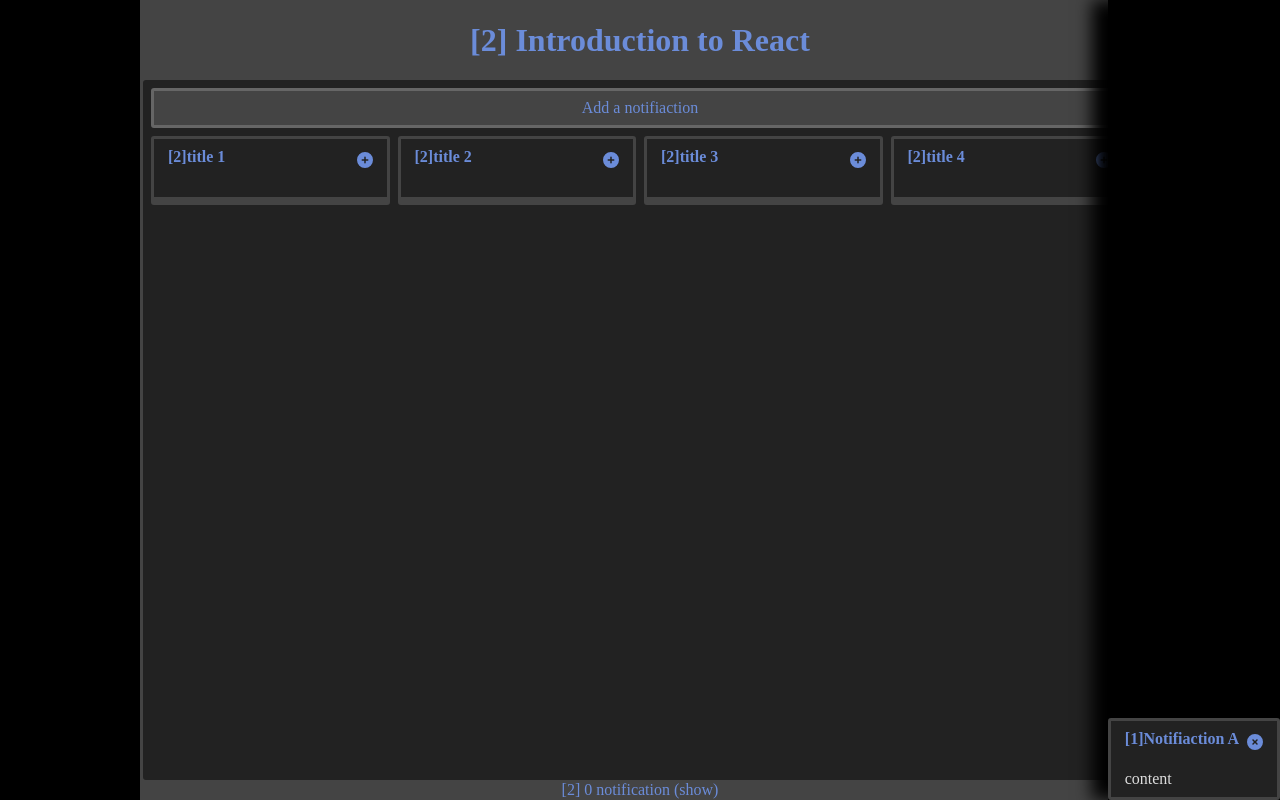
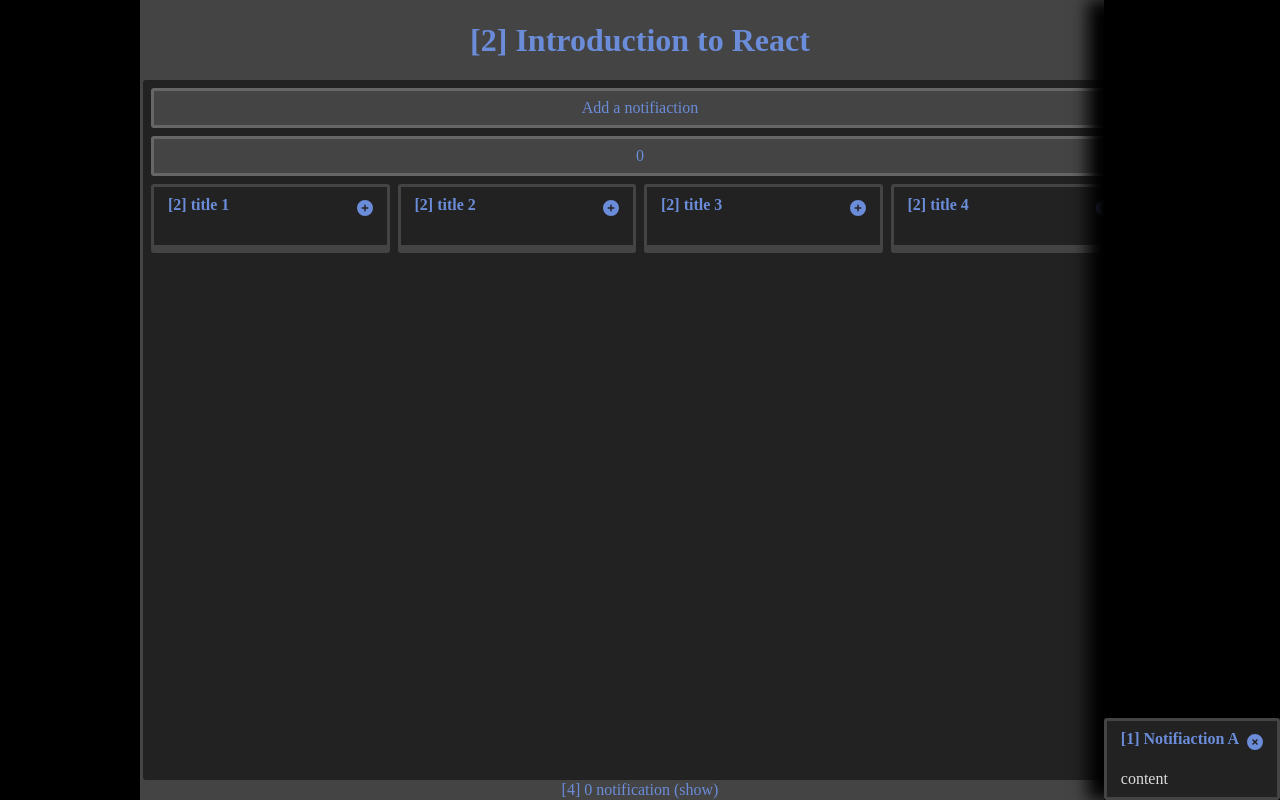
Before and after one commit to EliePouget/react-renders, a React (Vite) app: page / in a window 1280 px wide. Both pictures are taken after a click on the button "Add a notifiaction". Built offline with nearby package versions, Linux system fonts and the light colour scheme.

Commit message:
TP2 deux dernière partie en cours problème de render qui ne se sauvegarde pas

```diff
--- a/src/App.jsx
+++ b/src/App.jsx
@@ -1,13 +1,14 @@
-import React from 'react';
+import React, { useState } from 'react';
 import Cards from './components/Cards';
 import cardsData from './constants/cardsData';
 import useNotificationData from './hooks/useNotificationData';
-import NotificationCenter from './components/NotificationCenter.jsx';
-import useRendersNumber from './hooks/useRendersnumber.jsx';
+import NotificationCenter from './components/NotificationCenter';
+import useRendersNumber from './hooks/useRendersnumber';
+import useCompteur from './hooks/useCompteur';
 
 function App() {
   const notif = useNotificationData();
-    const showable = useNotificationData();
+  const count = useCompteur();
   return (
     <div className="app">
       <header className="app__header header">
@@ -20,6 +21,7 @@
       </header>
       <main className="app__main">
         <button className="btn" type="button" onClick={notif.addNotification}> Add a notifiaction</button>
+        <button className="btn" type="button" onClick={count.incrementCompteur}>{count.compteur}</button>
         <Cards className="cards" cardsData={cardsData} />
       </main>
       <footer className="app__footer footer">
--- a/src/components/Card.jsx
+++ b/src/components/Card.jsx
@@ -1,12 +1,19 @@
 import React from 'react';
 import PropTypes from 'prop-types';
+import useRendersNumber from '../hooks/useRendersnumber.jsx';
 
 function Card({
   onClick, title, className, children, ...props
 }) {
   return (
     <button onClick={onClick} className={`card ${className}`}>
-      <header className="card__header header__title">{title}</header>
+      <header className="card__header header__title">
+        [
+        {useRendersNumber()}
+        ]
+        {' '}
+        {title}
+      </header>
       <section className="card__main">{children}</section>
     </button>
   );
--- a/src/components/Cards.jsx
+++ b/src/components/Cards.jsx
@@ -1,7 +1,6 @@
-import React, {useEffect, useState} from 'react';
+import React, { useEffect, useState } from 'react';
 import PropTypes, { node } from 'prop-types';
 import FoldableCard from './FoldableCard';
-import useShowable from '../hooks/useShowable';
 
 function Cards({
   className, cardsData, ...props
--- a/src/components/FoldableCard.jsx
+++ b/src/components/FoldableCard.jsx
@@ -5,7 +5,7 @@
 import { useEffect } from 'react';
 import Card from './Card';
 import useShowable from '../hooks/useShowable';
-import useRendersNumber from '../hooks/useRendersnumber.jsx';
+import useRendersNumber from '../hooks/useRendersnumber';
 
 library.add(fas);
 
@@ -18,9 +18,6 @@
   }, [opened]);
   const titleIcon = (
     <>
-      [
-      {useRendersNumber()}
-      ]
       { title }
       <FontAwesomeIcon className="foldable-icon" icon={`fa-solid ${showable.isShown ? 'fa-circle-minus' : 'fa-circle-plus'}`} />
     </>
--- a/src/components/Notification.jsx
+++ b/src/components/Notification.jsx
@@ -11,9 +11,6 @@
 }) {
   const titleIcon = (
     <>
-      [
-      {useRendersNumber()}
-      ]
       { data.title }
       <FontAwesomeIcon className="foldable-icon" icon="fa-solid fa-circle-xmark" />
     </>
@@ -28,7 +25,7 @@
 };
 Notification.propTypes = {
   children: PropTypes.node,
-    // eslint-disable-next-line react/forbid-prop-types
+  // eslint-disable-next-line react/forbid-prop-types
   data: PropTypes.object,
   onDelete: PropTypes.func.isRequired,
 };
--- a/src/components/NotificationCenter.jsx
+++ b/src/components/NotificationCenter.jsx
@@ -1,4 +1,4 @@
-import React, { useEffect } from 'react';
+import React, { useEffect, useState } from 'react';
 import PropTypes from 'prop-types';
 import Notification from './Notification';
 import useShowable from '../hooks/useShowable';
@@ -9,18 +9,22 @@
   notificationData, onDelete, ...props
 }) {
   const showable = useShowable(true);
-  const notif = useNotificationData();
+  const [isNotifcation, setNotification] = useState([]);
+  const notifData = useNotificationData();
+  useEffect(() => {
+    setNotification(notificationData);
+  }, [notificationData, onDelete]);
   useEffect(() => {
     showable.setIsShown(true);
   }, [notificationData]);
   return (
     <>
       <button onClick={() => showable.toggleShown()} className="notifiactions-center">
-        {`[${useRendersNumber()}] ${notif.lastNoficationId} notification${(notif.notificationsData.length > 0) ? 's' : ''} ${showable.isShown ? '(show)' : '(hide)'}`}
+        {`[${useRendersNumber()}] ${notifData.lastNoficationId} notification${(notifData.notificationsData.length > 0) ? 's' : ''} ${showable.isShown ? '(show)' : '(hide)'}`}
       </button>
       {showable.isShown ? (
         <div className="notifications">
-          {notificationData.map((obj) => (
+          {isNotifcation.map((obj) => (
             <Notification
               onDelete={onDelete}
               key={obj.id}
--- /dev/null
+++ b/src/hooks/useCompteur.jsx
@@ -0,0 +1,13 @@
+import { useState } from 'react';
+
+function useCompteur() {
+  const [compteur, setCompteur] = useState(0);
+
+  return {
+    compteur,
+    incrementCompteur: () => setCompteur(compteur + 1),
+    setCompteur,
+  };
+}
+
+export default useCompteur;
```
